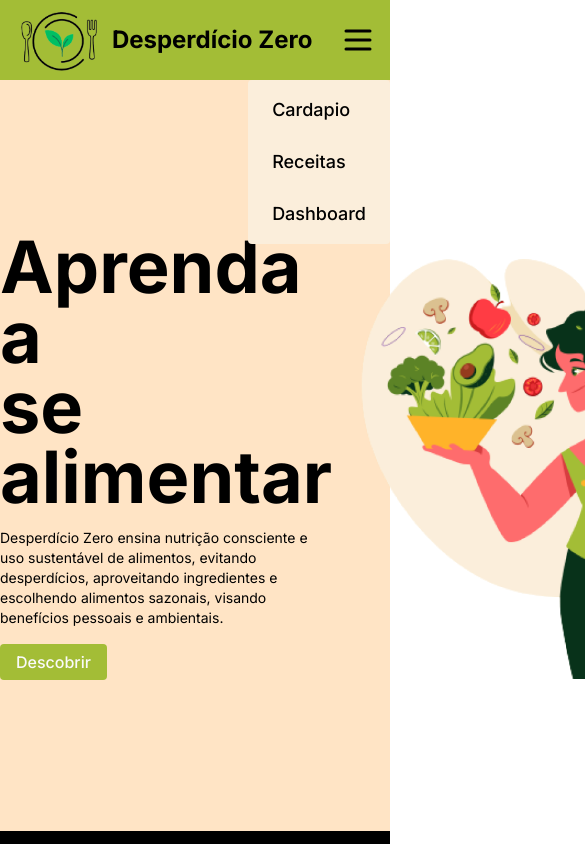
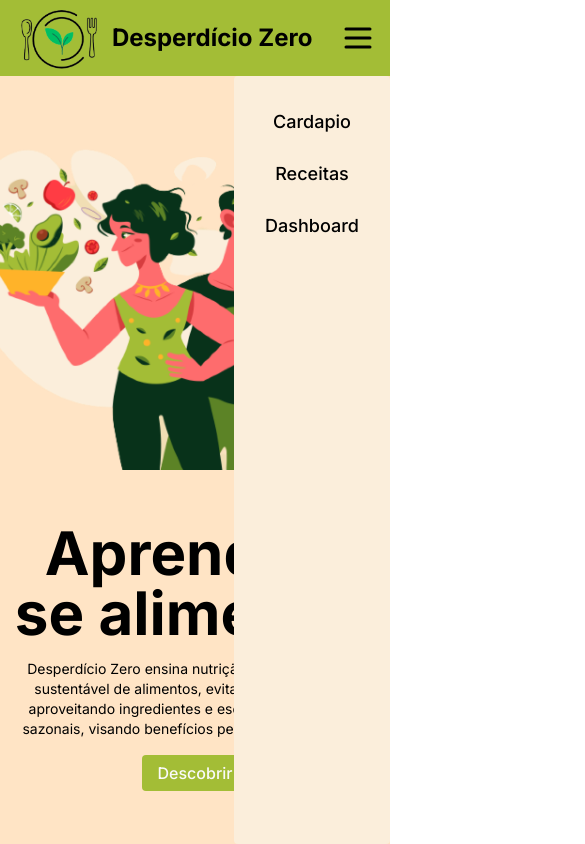
Before and after one commit to Lzinnxl007/TCC, a Next.js app: page / in a window 390 px wide. Both pictures are taken after a click on the button 358 px from the left and 40 px from the top of the page. Shown: the top 844 px of the page, 585 px wide, since content can reach past the window. Built offline with nearby package versions, Linux system fonts and the light colour scheme.

Commit message:
continue responsive layout

```diff
--- a/src/app/page.jsx
+++ b/src/app/page.jsx
@@ -9,7 +9,7 @@ export default function Home() {
 
 
   return (
-    <section className="min-h-screen bg-black">
+    <section className="h-screen bg-black overflow-hidden">
         <Header/>
         <Main/>
         <Intro/>
--- a/src/components/Header.jsx
+++ b/src/components/Header.jsx
@@ -12,8 +12,8 @@ export default function Header() {
     }
 
     return (
-        <header className="w-full h-20 bg-[var(--green)]">
-            <nav className="w-full h-full flex items-center justify-around relative z-20">
+        <header className="w-screen h-[9vh] bg-[var(--green)] overflow-hidden">
+            <nav className="w-full h-full flex items-center justify-around z-20">
                <Link href="/">
                 <div className="flex items-center gap-4 md:gap-2">
                         <img src="/logo.png" alt="logo"
@@ -21,12 +21,15 @@ export default function Header() {
                         <span className="text-2xl font-bold whitespace-nowrap">Desperdício Zero</span>
                     </div>
                </Link>
-                <ul className={`flex items-center gap-6 font-medium text-lg md:absolute md:flex-col md:items-start md:bg-[#FBEEDB] md:px-6 md:py-4 md:rounded md:right-0 md:transition-top md:duration-500 md:z-0 ${menuShow ? 'md:visible md:top-20' : 'md:invisible md:-top-full'}`}>
+                <ul className={`flex items-center justify-center gap-6 font-medium text-lg w-[40vw]
+                md:absolute md:flex-col md:bg-[#FBEEDB] md:justify-normal md:h-[91vh] md:px-6
+                md:py-8 md:rounded md:transition-right md:duration-500 md:top-[9vh]
+                md:z-0 ${menuShow ? 'md:flex md:right-0' : 'md:hidden md:-right-full'}`}>
                     <li className="hover:text-zinc-800 transition">
                         <Link href="/cardapio">Cardapio</Link>
                     </li>
                     <li className="hover:text-zinc-800 transition">
-                        <Link href="/Receitas">Receitas</Link>
+                        <Link href="/receitas">Receitas</Link>
                     </li>
                     <li className="hover:text-zinc-800 transition">
                         <Link href="/Dahsboard">Dashboard</Link>
--- a/src/components/Main.jsx
+++ b/src/components/Main.jsx
@@ -1,20 +1,22 @@
 export default function Main() {
     return (
-        <main className="w-screen h-[89vh] bg-[#FFE4C5] flex items-center justify-evenly">
-            <div className="space-y-4">
-                <h1 className="text-7xl font-bold leading-[70px]">
+        <main className="w-screen h-[91vh] bg-[#FFE4C5] flex
+        items-center justify-evenly md:flex-col-reverse overflow-hidden">
+            <div className="space-y-4 md:flex md:flex-col md:items-center">
+                <h1 className="text-7xl md:text-6xl font-bold leading-[70px] md:text-center">
                     Aprenda a
                     <br/>
                     se alimentar
                 </h1>
-                <p className="max-w-md text-sm">Desperdício Zero ensina nutrição consciente e uso sustentável de alimentos, evitando desperdícios, aproveitando ingredientes e escolhendo alimentos sazonais, visando benefícios pessoais e ambientais.</p>
-                <button className="rounded px-4 py-1.5 text-zinc-50 bg-[var(--green)] font-medium hover:opacity-90 transition">
+                <p className="max-w-md text-sm md:text-center">Desperdício Zero ensina nutrição consciente e uso sustentável de alimentos, evitando desperdícios, aproveitando ingredientes e escolhendo alimentos sazonais, visando benefícios pessoais e ambientais.</p>
+                <button className="rounded px-4 py-1.5 text-zinc-50
+                bg-[var(--green)] font-medium hover:opacity-90 transition">
                     Descobrir
                 </button>
             </div>
             <div>
                 <img src="/main-image.png" alt="complementar"
-                className="max-w-2xl"/>
+                className="max-w-2xl md:max-w-lg"/>
             </div>
         </main>
     )
```
